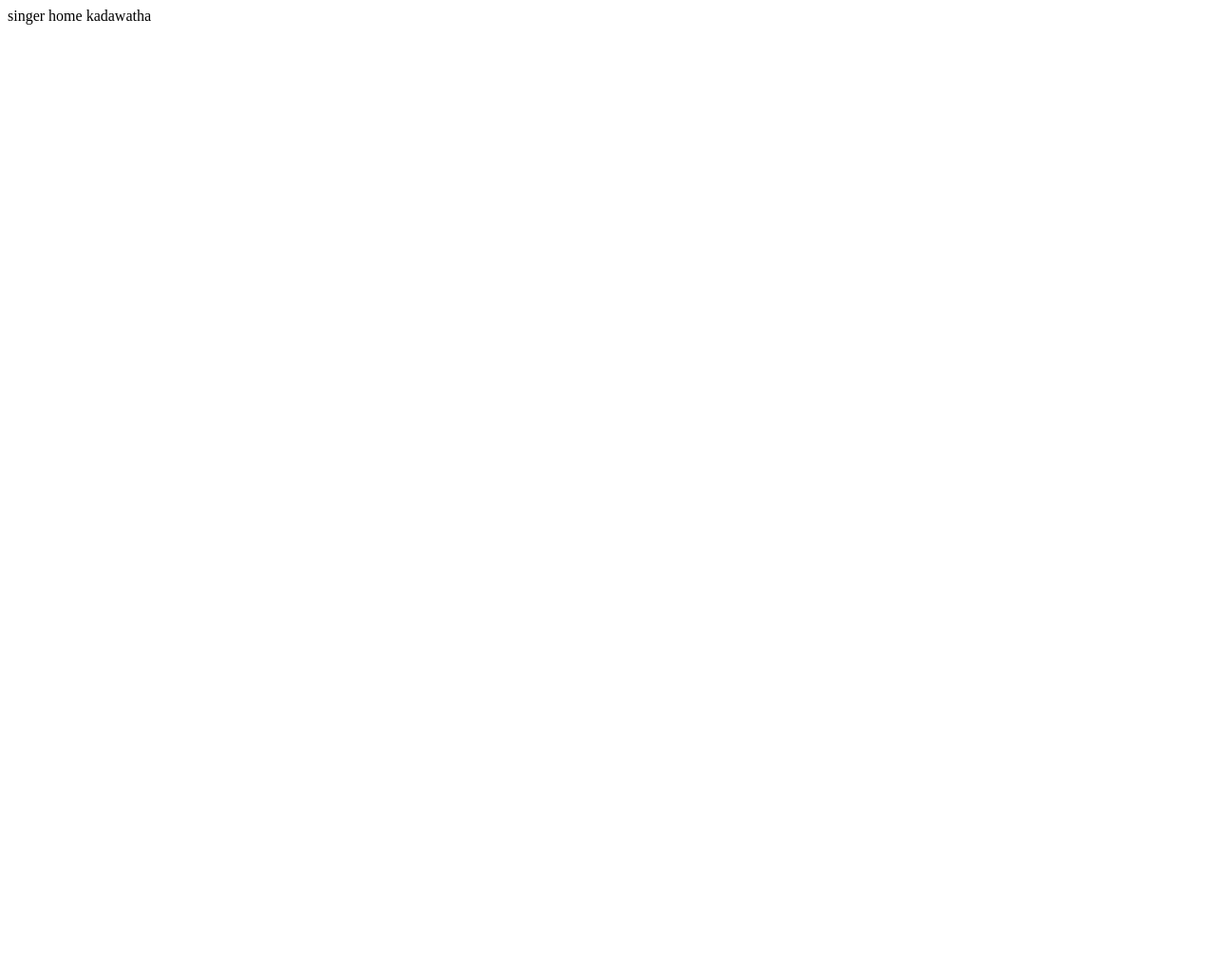
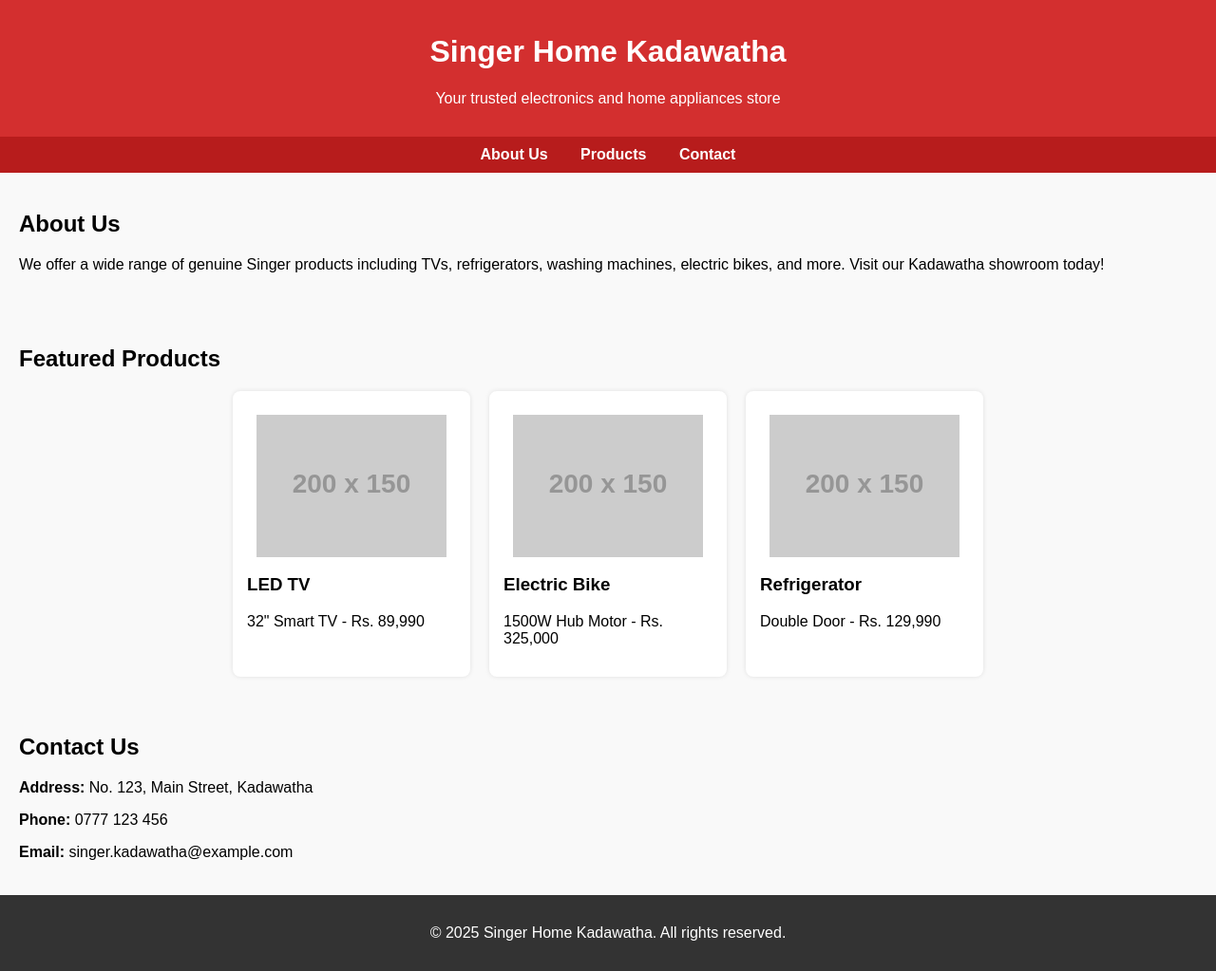
Before and after one commit to yytgregt/singer-home--kadawatha, a plain HTML site: page index.html in a window 1280 px wide. Shown: the whole page at 95% size. Before the commit the page ends 800 px from the top, so only its background shows below. Drawn offline with Linux system fonts and the light colour scheme; placeholder pictures from the web are drawn by us.

Commit message:
Update index.html

```diff
--- a/index.html
+++ b/index.html
@@ -1 +1,113 @@
-singer home kadawatha
+<!DOCTYPE html>
+<html lang="en">
+<head>
+  <meta charset="UTF-8">
+  <meta name="viewport" content="width=device-width, initial-scale=1">
+  <title>Singer Home Kadawatha</title>
+  <style>
+    body {
+      font-family: Arial, sans-serif;
+      margin: 0;
+      padding: 0;
+      background: #f9f9f9;
+    }
+    header {
+      background-color: #d32f2f;
+      color: white;
+      padding: 15px 20px;
+      text-align: center;
+    }
+    nav {
+      background-color: #b71c1c;
+      text-align: center;
+      padding: 10px 0;
+    }
+    nav a {
+      color: white;
+      margin: 0 15px;
+      text-decoration: none;
+      font-weight: bold;
+    }
+    section {
+      padding: 20px;
+    }
+    footer {
+      background: #333;
+      color: white;
+      text-align: center;
+      padding: 15px;
+    }
+    .products img {
+      width: 100%;
+      max-width: 200px;
+      height: auto;
+      display: block;
+      margin: 10px auto;
+    }
+    .products {
+      display: flex;
+      flex-wrap: wrap;
+      justify-content: center;
+      gap: 20px;
+    }
+    .card {
+      background: white;
+      padding: 15px;
+      box-shadow: 0 0 5px rgba(0,0,0,0.1);
+      border-radius: 8px;
+      width: 220px;
+    }
+  </style>
+</head>
+<body>
+
+<header>
+  <h1>Singer Home Kadawatha</h1>
+  <p>Your trusted electronics and home appliances store</p>
+</header>
+
+<nav>
+  <a href="#about">About Us</a>
+  <a href="#products">Products</a>
+  <a href="#contact">Contact</a>
+</nav>
+
+<section id="about">
+  <h2>About Us</h2>
+  <p>We offer a wide range of genuine Singer products including TVs, refrigerators, washing machines, electric bikes, and more. Visit our Kadawatha showroom today!</p>
+</section>
+
+<section id="products">
+  <h2>Featured Products</h2>
+  <div class="products">
+    <div class="card">
+      <img src="https://via.placeholder.com/200x150?text=TV" alt="TV">
+      <h3>LED TV</h3>
+      <p>32" Smart TV - Rs. 89,990</p>
+    </div>
+    <div class="card">
+      <img src="https://via.placeholder.com/200x150?text=Bike" alt="Electric Bike">
+      <h3>Electric Bike</h3>
+      <p>1500W Hub Motor - Rs. 325,000</p>
+    </div>
+    <div class="card">
+      <img src="https://via.placeholder.com/200x150?text=Fridge" alt="Fridge">
+      <h3>Refrigerator</h3>
+      <p>Double Door - Rs. 129,990</p>
+    </div>
+  </div>
+</section>
+
+<section id="contact">
+  <h2>Contact Us</h2>
+  <p><strong>Address:</strong> No. 123, Main Street, Kadawatha</p>
+  <p><strong>Phone:</strong> 0777 123 456</p>
+  <p><strong>Email:</strong> singer.kadawatha@example.com</p>
+</section>
+
+<footer>
+  <p>&copy; 2025 Singer Home Kadawatha. All rights reserved.</p>
+</footer>
+
+</body>
+</html>
```
